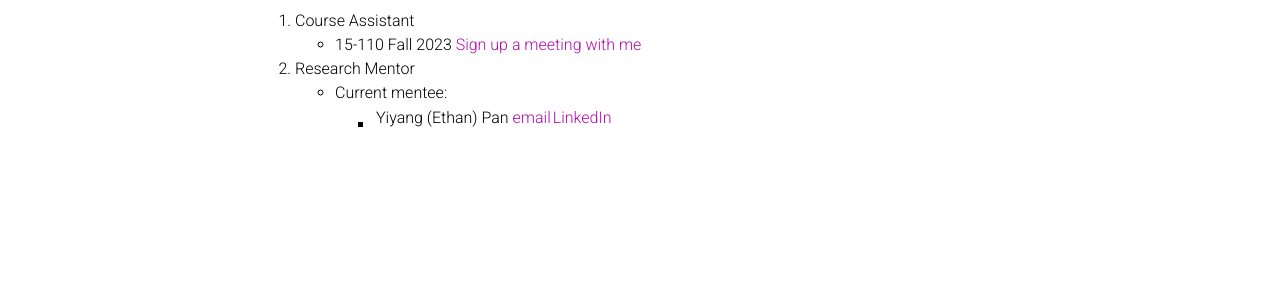
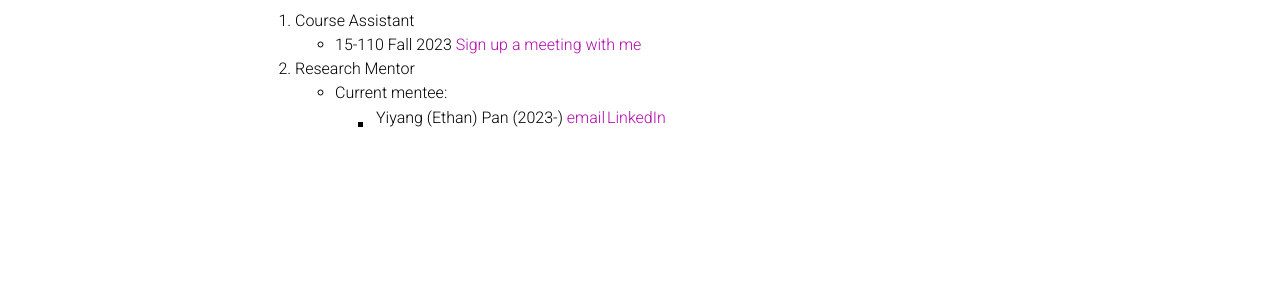
Before and after one commit to Algoroxyolo/algoroxyolo.github.io, a Jekyll site: the page built from _pages/teaching.md, in a window 1280 px wide. Shown: the part 245-545 px from the top of the page. Built offline with Jekyll 4.4.1, drawn with Linux system fonts in a browser that asks for light colours; comment, search, counter and statistics services are not loaded; a style sheet for code colours, icons or effects is not loaded.

Commit message:
modified:   _pages/teaching.md

```diff
--- a/_pages/teaching.md
+++ b/_pages/teaching.md
@@ -13,4 +13,4 @@ As an Undergraduate, there are two types of teaching related task that I perform
     - 15-110 Fall 2023 [Sign up a meeting with me](https://calendar.app.google/8wxbBXfGoaTB2UpGA)
 2. Research Mentor
     - Current mentee:
-        - Yiyang (Ethan) Pan [email](ypan36@u.rochester.edu) | [LinkedIn](https://www.linkedin.com/in/ethan-pan-65b27a288/)
+        - Yiyang (Ethan) Pan (2023-) [email](ypan36@u.rochester.edu) | [LinkedIn](https://www.linkedin.com/in/ethan-pan-65b27a288/)
```
